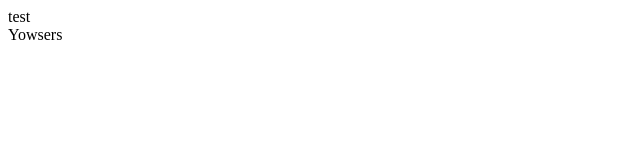
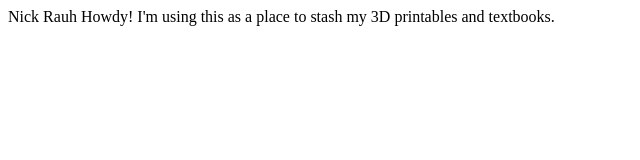
Before and after one commit to nmrauh/nmrauh.github.io, a plain HTML site: page index.html in a window 1280 px wide. Shown: the whole page, without its empty margins (0-640 px from the left). Drawn offline with Linux system fonts and the light colour scheme.

Commit message:
Update index.html

```diff
--- a/index.html
+++ b/index.html
@@ -1,6 +1,6 @@
 <html>
-<header>test</header>
+<head>Nick Rauh</head>
   <body>
-    Yowsers
+    Howdy! I'm using this as a place to stash my 3D printables and textbooks.
   </body>
 </html>
```
